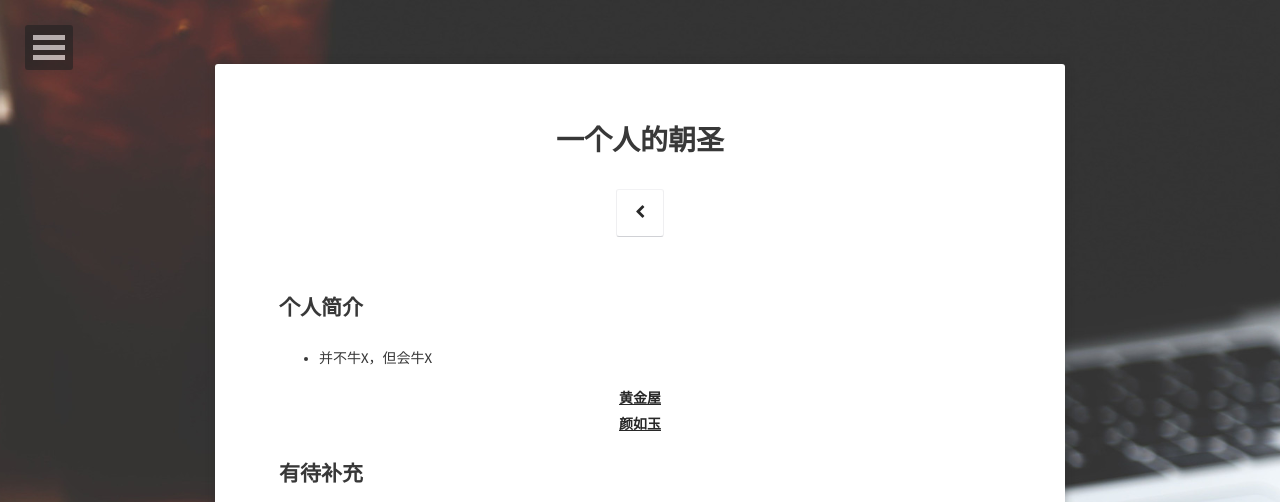
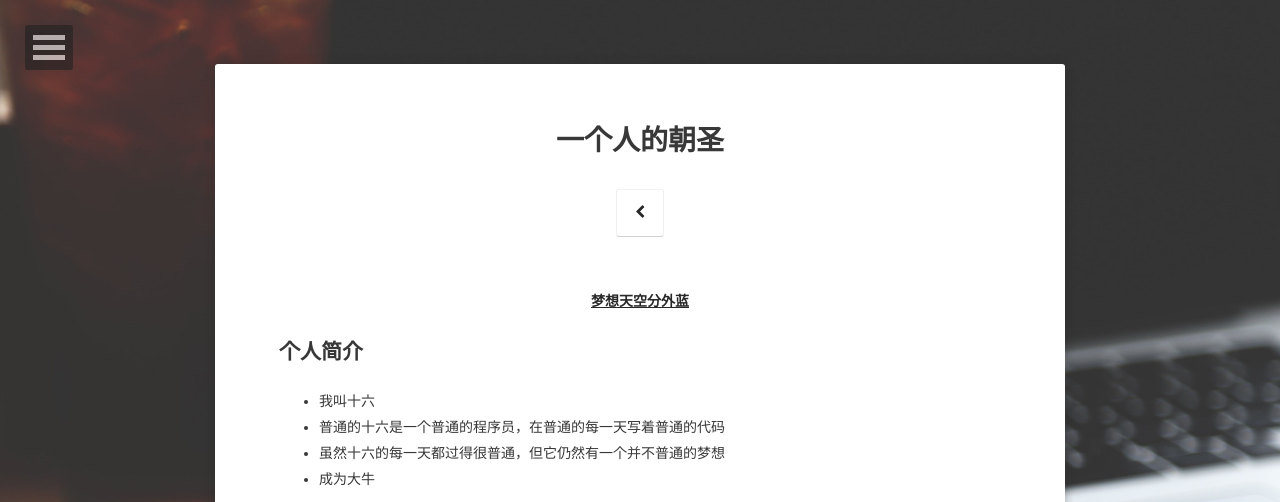
Before and after one commit to ToGetHer16/ToGetHer16.github.io, a Jekyll site: the page built from about/index.md, in a window 1280 px wide. Shown: the top 502 px of the page. Built offline with Jekyll 4.4.1, drawn with Linux system fonts in a browser that asks for light colours; some web fonts are replaced; some of the changed text lies outside the part shown; grey boxes are pictures that could not be loaded.

Commit message:
Update index.md

```diff
--- a/about/index.md
+++ b/about/index.md
@@ -1,35 +1,24 @@
 ---
 layout: page
 title: 一个人的朝圣
-tags: [陈十六, 朝圣, 努力, 加油]
+tags: [陈十六, 梦想]
 date: 2016-03-21
 comments: false
 ---
-<!--
-<center><a href="http://taylantatli.github.io/Moon"><b>Moon</b></a> is a minimal, one column jekyll theme.</center>
--->
+<center><a href="http://poykjx8e5.bkt.clouddn.com/PinkCloud.png"><b>梦想天空分外蓝</b></a></center>
 ## 个人简介
-* 并不牛X，但会牛X
+* 我叫十六
+* 普通的十六是一个普通的程序员，在普通的每一天写着普通的代码
+* 虽然十六的每一天都过得很普通，但它仍然有一个并不普通的梦想
+* 成为大牛
 
-<center><a href="https://github.com/ToGetHer16/ToGetHer/blob/master/Hadoop"><b>黄金屋</b></a></center>
-<center><a href="hhttps://github.com/ToGetHer16/ToGetHer/blob/master/Spark"><b>颜如玉</b></a></center>
+## 欢迎光临
+* 在普通的某一天，你来到了这个普通的Pages，这里开始变得不普通
+* 很高兴你的到来，我相信缘分，相信命中有你，那就祝您生活顺遂吧
 
-## 有待补充
+## 关于更新
+* 工作太忙，有时间就会更新一些内容，共同学习哦~
 
-{% capture images %}
-    https://cloud.githubusercontent.com/assets/754514/14509720/61c61058-01d6-11e6-93ab-0918515ecd56.png
-    https://cloud.githubusercontent.com/assets/754514/14509716/61ac6c8e-01d6-11e6-879f-8308883de790.png
-{% endcapture %}
-{% include gallery images=images caption="Screenshots of Moon Theme" cols=2 %}
-{% capture images %}
-    http://poykjx8e5.bkt.clouddn.com/bg.png
-{% endcapture %}
-<!--
-See a [live version of shiliu](http://together16.github.io) hosted on GitHub.
--->
 ## 还没想好
-<!--
 To learn how to install and use this theme check out the [Setup Guide](http://taylantatli.me/Moon/moon-theme/) for more information.
-
 [Install Moon](https://github.com/TaylanTatli/Moon){: .btn}
--->
```
